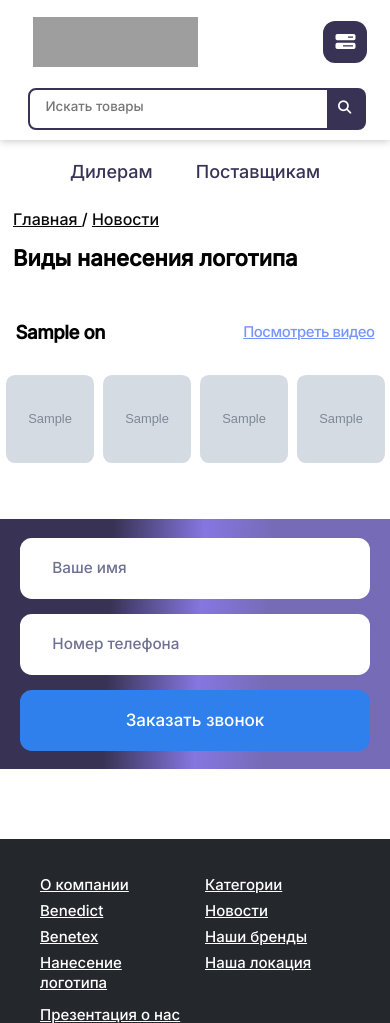
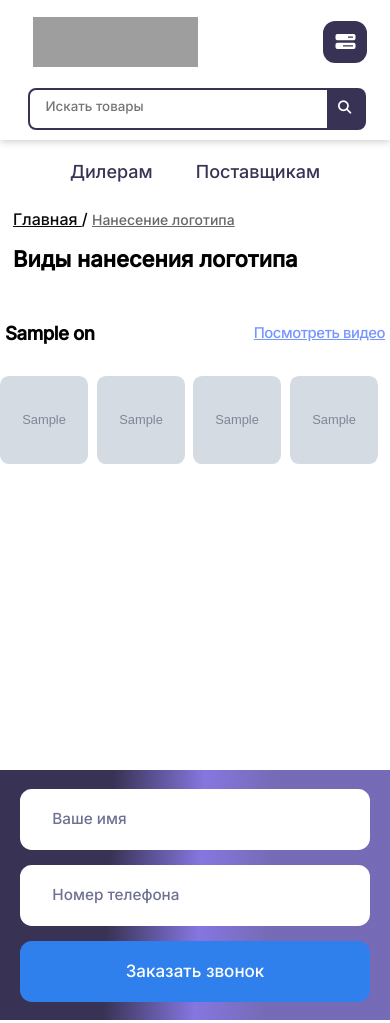
Before and after one commit to BlurCode-LLC/benegifts, a Django app: page /logo-lay-on/ in a window 390 px wide. Shown: the top 1023 px of the page. Run offline with Django 4.2, Linux system fonts and the light colour scheme; tables that the repository leaves empty hold one stand-in row (values such as "Sample post"); grey boxes marked "Sample" are stand-in pictures; grey boxes are pictures that could not be loaded.

Commit message:
Favicons added, front end fixed, .DS_Store > .gitignore

```diff
--- a/shop/views.py
+++ b/shop/views.py
@@ -66,9 +66,11 @@
 
 def product_detail(request, slug):
     product: Product = get_object_or_404(Product, slug=slug)
+    category: Category = product.category.first()
     return render(request, "shop/product.html", {
         **get_context_data(),
         'product': product,
+        'category': category,
         'order_form': ContactForm(initial={'order': product.id})
     })
 
--- a/static/css/media.css
+++ b/static/css/media.css
@@ -1370,6 +1370,11 @@
     .closebtn {
         margin-left: 320px;
     }
+
+    .item-logos {
+        gap: 8.5px;
+        margin-left: 5px;
+    }
 }
 
 @media only screen and (max-width: 401px) {
@@ -1382,9 +1387,10 @@
     }
 
     .news-item-image {
-        width: 370px;
-        height: 375px;
+        width: 350px;
+        height: 350px;
         border-radius: 10px;
+        margin-right: 15px;
     }
 }
 
@@ -1602,4 +1608,9 @@
     .view-button {
         margin-left: 20px;
     }
+
+    .item-logos {
+        gap: 5px;
+        width: 300px;
+    }
 }
--- a/static/css/style.css
+++ b/static/css/style.css
@@ -1312,8 +1312,8 @@
 .logotip-container {
     display: flex;
     flex-direction: row;
-    justify-content: space-between;
     margin-bottom: 60px;
+    gap: 250px !important
 }
 
 #medium-content {
@@ -1966,6 +1966,7 @@
 
 .ending-description {
     margin-top: 29px;
+    width: 70%;
 
 }
 
@@ -2715,3 +2716,9 @@
     text-align: center;
     line-height: 1;
 }
+
+.logotip-item {
+    display: flex;
+    flex-direction: column;
+    width: 400px;
+}
--- a/templates/layout/base.html
+++ b/templates/layout/base.html
@@ -7,6 +7,12 @@
     <meta charset="UTF-8">
     <meta http-equiv="X-UA-Compatible" content="IE=edge">
     <meta name="viewport" content="width=device-width, initial-scale=1.0">
+    <link rel="icon" href="{% static 'icon/favicon.ico' %}">
+    <link rel="apple-touch-icon" sizes="180x180" href="{% static 'icon/apple-touch-icon.png' %}">
+    <link rel="icon" href="{% static 'icon/favicon-16x16.png' %}" sizes="16x16" type="image/png">
+    <link rel="icon" href="{% static 'icon/favicon-32x32.png' %}" sizes="32x32" type="image/png">
+    <link rel="icon" href="{% static 'icon/android-chrome-192x192.png' %}" sizes="192x192" type="image/png">
+    <link rel="icon" href="{% static 'icon/android-chrome-512x512.png' %}" sizes="512x512" type="image/png">
     <title>Benegifts - {% block title %}{% endblock %}</title>
     <!-- Style css connect -->
     <link rel="stylesheet" href="{% static 'css/style.css' %}">
--- a/templates/layout/footer.html
+++ b/templates/layout/footer.html
@@ -24,8 +24,12 @@
             <ul class="box input-box">
                 <li class="link_name">Мы в соц-медиа</li>
                 <div class="media-icons">
-                    <a href="javascript:void(0);"><i class="fab fab fa-telegram"></i></a>
-                    <a href="javascript:void(0);"><i class="fab fa-instagram"></i></a>
+                    <a href="https://t.me/benegifts">
+                        <i class="fab fab fa-telegram"></i>
+                    </a>
+                    <a href="https://instagram.com/benegifts.uz?igshid=YmMyMTA2M2Y">
+                        <i class="fab fa-instagram"></i>
+                    </a>
                 </div>
                 <li><a href="javascript:void(0);">@benegifts_uz</a></li>
                 <li><a href="tel:+998990032244">+998 99 003 22 44</a></li>
--- a/templates/shop/benedict.html
+++ b/templates/shop/benedict.html
@@ -10,7 +10,7 @@
 
     <div class="medium-content" id="medium-content">
         <a href="{% url 'shop:index' %}" class="top-links">Главная</a> /
-        <a href="{% url 'shop:benedict' %}" class="top-links">Benedict</a>
+        <a href="{% url 'shop:benedict' %}" class="top-un-links">Benedict</a>
         <br>
         <a href="javascript:void(0);" class="benedict-url">
             <img src="{% static 'img/benedict.png' %}" alt="">
--- a/templates/shop/benetex.html
+++ b/templates/shop/benetex.html
@@ -10,13 +10,13 @@
 
     <div class="medium-content" id="medium-content">
         <a href="{% url 'shop:index' %}" class="top-links">Главная</a> /
-        <a href="{% url 'shop:benetex' %}" class="top-links">Benetex</a>
+        <a href="{% url 'shop:benetex' %}" class="top-un-links">Benetex</a>
         <br>
         <a href="javascript:void(0);" class="benedict-url">
             <img src="{% static 'img/benetex.png' %}" alt="">
         </a>
         <div class="benedict-content">
-            <h2 class="starting-text">Benedict</h2> <br>
+            <h2 class="starting-text">Benetex</h2> <br>
             <p class="starting-content">
                 Новый год встретили, идет активная подготовка к 23 февраля и 8 марта! Атмосфера <br>
                 праздника предвкушение новых выходных дней приносят с собой дополнительную <br> нагрузку на работе и
--- a/templates/shop/category.html
+++ b/templates/shop/category.html
@@ -6,8 +6,8 @@
 
 {% block content %}
 <div class="medium-content" id="medium-content">
-    <a href="/index.html" class="top-links">Главная</a> /
-    <a href="/pages/news-page.html" class="top-links">Новости</a>
+    <a href="{% url 'shop:index' %}" class="top-links">Главная</a> /
+    <a href="{% url 'shop:category' slug=category.slug %}" class="top-un-links">{{ category.name }}</a>
     <br>
     <!-- When mobile size is be active, this toggle is be active momentally -->
     <button onclick="myCatalogyDrop()" class="button-catalog">Выбрать категорию</button>
--- a/templates/shop/logo_lay_on.html
+++ b/templates/shop/logo_lay_on.html
@@ -9,8 +9,8 @@
 
 
     <div class="medium-content" id="medium-content">
-        <a href="/index.html" class="top-links">Главная </a> /
-        <a href="/pages/news-page.html" class="top-links">Новости </a>
+        <a href="{% url 'shop:index' %}" class="top-links">Главная </a> /
+        <a href="{% url 'shop:logo_lay_on' %}" class="top-un-links">Нанесение логотипа</a>
         <br>
         <h2 class="starting-text">Виды нанесения логотипа</h2>
         <div class="logotip-container">
--- a/templates/shop/news.html
+++ b/templates/shop/news.html
@@ -6,8 +6,9 @@
 
 {% block content %}
 <div class="medium-content" id="medium-content">
-    <a href="/index.html" class="top-links">Главная</a> /
-    <a href="/pages/news-page.html" class="top-links">Новости</a>
+    <a href="{% url 'shop:index' %}" class="top-links">Главная</a> /
+    <a href="{% url 'shop:index' %}#medium-content" class="top-links">Новости</a> /
+    <a href="{% url 'shop:news' slug=new.slug %}" class="top-un-links">{{ new.name }}</a>
     <br>
     <div class="benedict-content">
         <h2 class="starting-text">{{ new.name }}</h2> <br>
--- a/templates/shop/product.html
+++ b/templates/shop/product.html
@@ -6,9 +6,9 @@
 
 {% block content %}
 <div class="medium-content" id="medium-content">
-    <a href="/index.html" class="top-links">Главная</a> /
-    <a href="/pages/podarok.html" class="top-links">Подарки</a> /
-    <a href="#" class="top-un-links">Название подарка</a>
+    <a href="{% url 'shop:index' %}" class="top-links">Главная</a> /
+    <a href="{% url 'shop:category' slug=category.slug %}" class="top-links">{{ category.name }}</a> /
+    <a href="{% url 'shop:product' slug=product.slug %}" class="top-un-links">{{ product.name }}</a>
     <!-- part of product image and description, color, size, weight -->
     <div class="into-product">
         <div class="product-into-images">
```
Also changed, not shown: templates/shop/index.html (+5 -5 lines), static/icon/android-chrome-192x192.png (added), static/icon/android-chrome-512x512.png (added), static/icon/apple-touch-icon.png (added), static/icon/favicon-16x16.png (added), static/icon/favicon-32x32.png (added), static/icon/favicon.ico (added), 1 other file.
